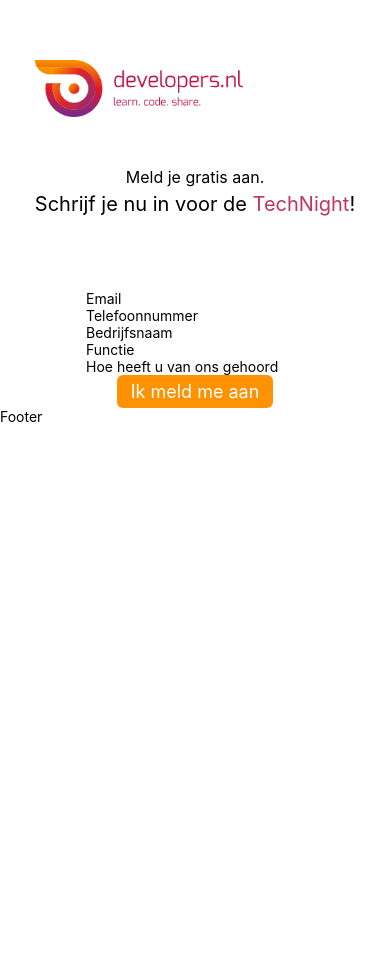
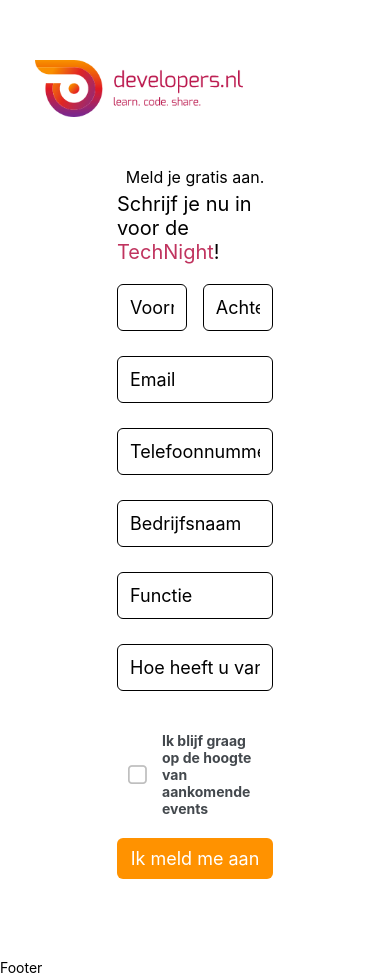
Before and after one commit to Anthenny/TechnightApp, a React Native app in the folder frontend-v2/: screen / in a window 390 px wide. Before the commit the page ends 844 px from the top, so only its background shows below. Built offline with nearby package versions, Linux system fonts and the light colour scheme.

Commit message:
Formulier toegevoegd met de bijhorende dependencies

```diff
--- a/frontend-v2/components/Form.js
+++ b/frontend-v2/components/Form.js
@@ -1,23 +1,43 @@
 import { View, Text, TouchableOpacity, TextInput, StyleSheet } from 'react-native'
 import React, {useState} from 'react'
+import { CheckBox } from 'react-native-elements'
 
 
 export default function Form() {
+  const [isChecked, setIsChecked] = useState(false);
+
+  const checkboxHandler = () => {
+    setIsChecked(!isChecked);
+  }
+
+  const submitFormHandler = () => {
+    if (isChecked) console.log('true, je wilt op de hoogte gehouden worden');
+    if(!isChecked) console.log('false, u wilt niet op de hoogte worden gehouden');
+  }
+
   return (
     <View style={styles.container}>
       <Text style={styles.smallText}>Meld je gratis aan.</Text>
       <Text style={styles.bigText}>Schrijf je nu in voor de <Text style={styles.bigText_span}>TechNight</Text>!</Text>
 
-        <View>
-            <TextInput></TextInput>
-            <TextInput></TextInput>
+        <View style={styles.inputRow}>
+            <TextInput style={styles.inputRow_input} placeholder='Voornaam' />
+            <TextInput style={styles.inputRow_input} placeholder='Achternaam' />
         </View>
 
-        <TextInput placeholder='Email' />
-        <TextInput placeholder='Telefoonnummer'/>
-        <TextInput placeholder='Bedrijfsnaam'/>
-        <TextInput placeholder='Functie'/>
-        <TextInput placeholder='Hoe heeft u van ons gehoord'/>
+          <TextInput style={styles.input} placeholder='Email' />
+          <TextInput style={styles.input} placeholder='Telefoonnummer'/>
+          <TextInput style={styles.input} placeholder='Bedrijfsnaam'/>
+          <TextInput style={styles.input} placeholder='Functie'/>
+          <TextInput style={styles.input} placeholder='Hoe heeft u van ons gehoord'/>
+
+        <CheckBox
+          center
+          title="Ik blijf graag op de hoogte van aankomende events"
+          containerStyle ={styles.checkbox}
+          checked={isChecked}
+          checkedColor="#C0345F"
+          onPress={checkboxHandler} />
 
       <TouchableOpacity style={styles.button}>
         <Text style={styles.buttonText}>Ik meld me aan</Text>
@@ -29,7 +49,9 @@
 const styles = StyleSheet.create({
     container: {
         alignItems: 'center',
-        justifyContent: 'center'
+        justifyContent: 'center',
+        marginLeft: '30%',
+        marginRight: '30%'
     },
     smallText : {
         fontSize: 16,
@@ -37,18 +59,47 @@
     },
     bigText: {
         fontSize: 20,
-        marginBottom: 40
+        marginBottom: 20
     },
     bigText_span: {
         color: '#C0345F'
     },
+    inputRow: {
+      flexDirection: 'row',
+      width: '100%',
+      justifyContent: 'space-between'
+    },
+    inputRow_input: {
+      width: '45%',
+      marginBottom: 25,
+      borderWidth: 1,
+      padding: 12,
+      fontSize: 18,
+      borderRadius: 6
+    },
+    input: {
+      width: '100%',
+      marginBottom: 25,
+      borderWidth: 1,
+      padding: 12,
+      fontSize: 18,
+      borderRadius: 6
+    },
+    checkbox: {
+      width: '100%',
+      backgroundColor: 'transparent',
+      borderColor: 'transparent',
+      fontSize: 16,
+      marginBottom: 10
+    },
     button: {
-        width: '40%',
+        width: '100%',
         backgroundColor: '#FF9200',
         borderRadius: 6,
-        padding: 6,
+        padding: 10,
         alignItems: 'center',
-        justifyContent: 'center'
+        justifyContent: 'center',
+        marginBottom: 80
 
     },
     buttonText : {
--- a/frontend-v2/package.json
+++ b/frontend-v2/package.json
@@ -18,6 +18,7 @@
     "react": "17.0.1",
     "react-dom": "17.0.1",
     "react-native": "0.64.3",
+    "react-native-elements": "^3.4.2",
     "react-native-gesture-handler": "~2.1.0",
     "react-native-safe-area-context": "3.3.2",
     "react-native-web": "0.17.1"
```
Also changed, not shown: 1 other file (tests, documents, lock files or other folders).
